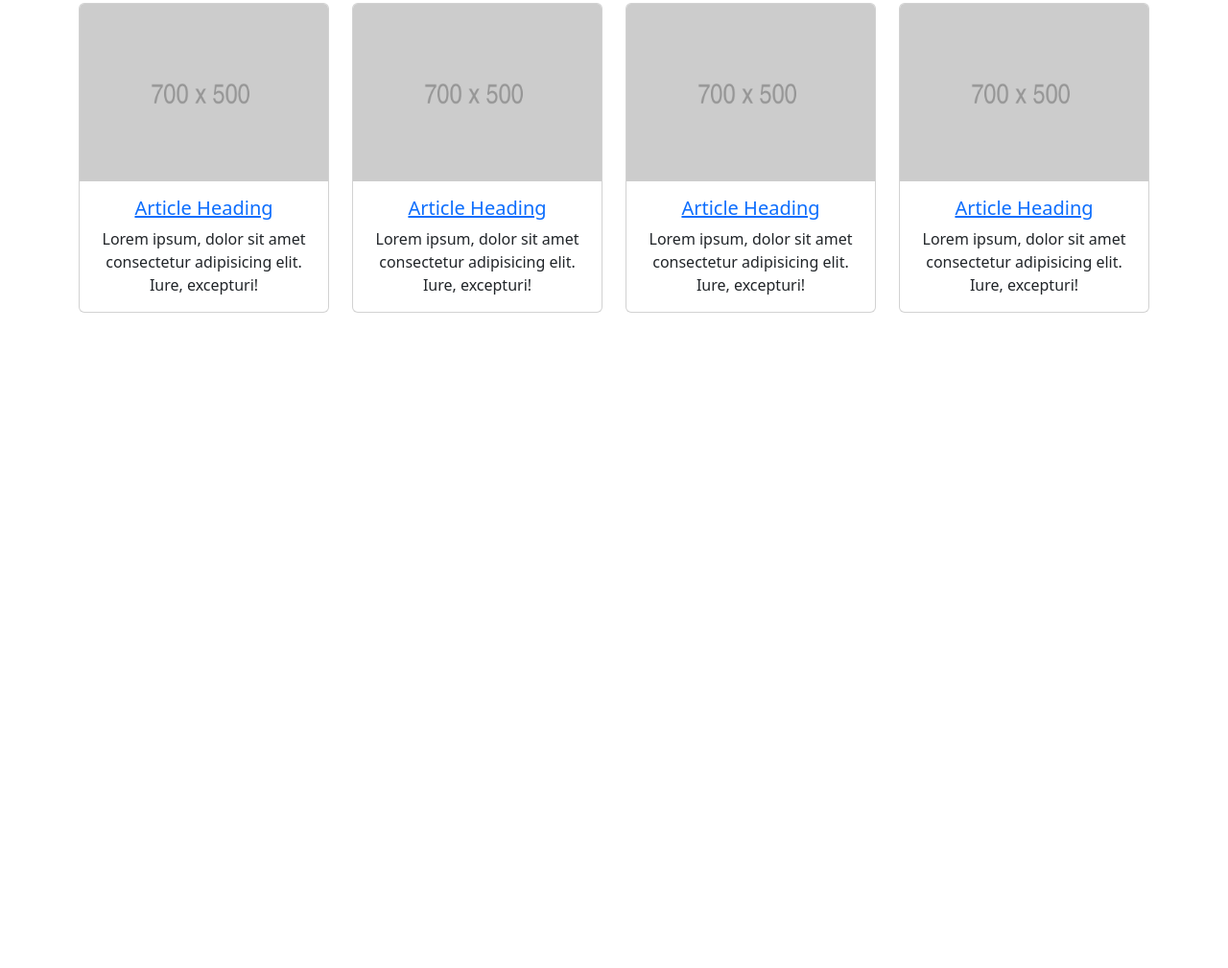
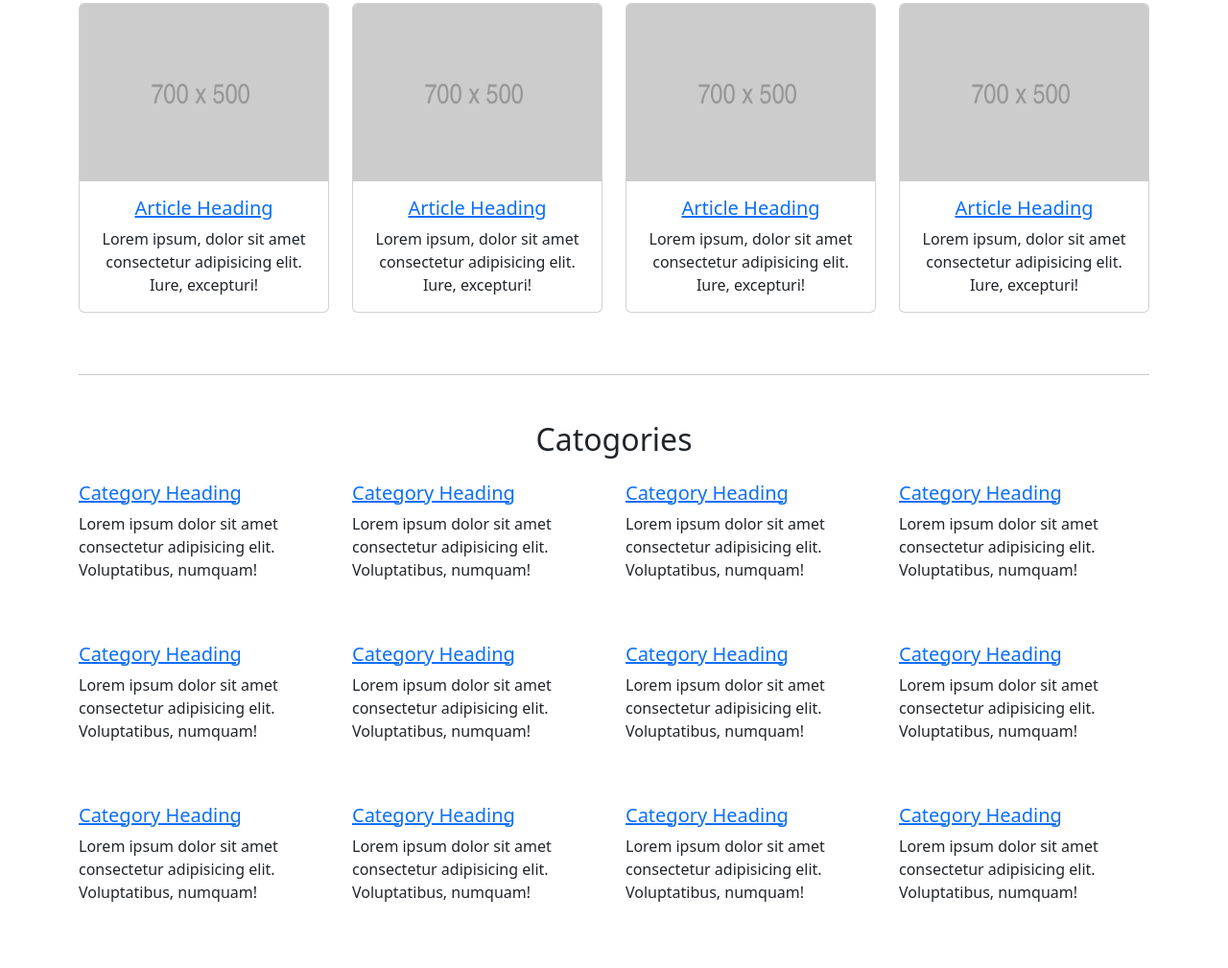
Before and after one commit to danish498/knowledge-base, a website: page index.html in a window 1280 px wide. Shown: the part 237-1246 px from the top of the page at 96% size. Before the commit the page ends 800 px from the top, so only its background shows below. Drawn offline with nearby package versions, Linux system fonts and the light colour scheme.

Commit message:
catogories

```diff
--- a/index.html
+++ b/index.html
@@ -138,6 +138,96 @@
             </div>
           </div>
         </div>
+        <hr class="my-5" />
+        <h2 class="text-center mb-4">Catogories</h2>
+        <div class="row">
+          <div class="col-12 col-sm-6 col-lg-3 mb-sm-5 mb-3">
+            <h3 class="h5"><a href="category.html">Category Heading</a></h3>
+            <p>
+              Lorem ipsum dolor sit amet consectetur adipisicing elit.
+              Voluptatibus, numquam!
+            </p>
+          </div>
+
+          <div class="col-12 col-sm-6 col-lg-3 mb-sm-5 mb-3">
+            <h3 class="h5"><a href="category.html">Category Heading</a></h3>
+            <p>
+              Lorem ipsum dolor sit amet consectetur adipisicing elit.
+              Voluptatibus, numquam!
+            </p>
+          </div>
+          <div class="col-12 col-sm-6 col-lg-3 mb-sm-5 mb-3">
+            <h3 class="h5"><a href="category.html">Category Heading</a></h3>
+            <p>
+              Lorem ipsum dolor sit amet consectetur adipisicing elit.
+              Voluptatibus, numquam!
+            </p>
+          </div>
+
+          <div class="col-12 col-sm-6 col-lg-3 mb-sm-5 mb-3">
+            <h3 class="h5"><a href="category.html">Category Heading</a></h3>
+            <p>
+              Lorem ipsum dolor sit amet consectetur adipisicing elit.
+              Voluptatibus, numquam!
+            </p>
+          </div>
+          <div class="col-12 col-sm-6 col-lg-3 mb-sm-5 mb-3">
+            <h3 class="h5"><a href="category.html">Category Heading</a></h3>
+            <p>
+              Lorem ipsum dolor sit amet consectetur adipisicing elit.
+              Voluptatibus, numquam!
+            </p>
+          </div>
+          <div class="col-12 col-sm-6 col-lg-3 mb-sm-5 mb-3">
+            <h3 class="h5"><a href="category.html">Category Heading</a></h3>
+            <p>
+              Lorem ipsum dolor sit amet consectetur adipisicing elit.
+              Voluptatibus, numquam!
+            </p>
+          </div>
+          <div class="col-12 col-sm-6 col-lg-3 mb-sm-5 mb-3">
+            <h3 class="h5"><a href="category.html">Category Heading</a></h3>
+            <p>
+              Lorem ipsum dolor sit amet consectetur adipisicing elit.
+              Voluptatibus, numquam!
+            </p>
+          </div>
+          <div class="col-12 col-sm-6 col-lg-3 mb-sm-5 mb-3">
+            <h3 class="h5"><a href="category.html">Category Heading</a></h3>
+            <p>
+              Lorem ipsum dolor sit amet consectetur adipisicing elit.
+              Voluptatibus, numquam!
+            </p>
+          </div>
+          <div class="col-12 col-sm-6 col-lg-3 mb-sm-5 mb-3">
+            <h3 class="h5"><a href="category.html">Category Heading</a></h3>
+            <p>
+              Lorem ipsum dolor sit amet consectetur adipisicing elit.
+              Voluptatibus, numquam!
+            </p>
+          </div>
+          <div class="col-12 col-sm-6 col-lg-3 mb-sm-5 mb-3">
+            <h3 class="h5"><a href="category.html">Category Heading</a></h3>
+            <p>
+              Lorem ipsum dolor sit amet consectetur adipisicing elit.
+              Voluptatibus, numquam!
+            </p>
+          </div>
+          <div class="col-12 col-sm-6 col-lg-3 mb-sm-5 mb-3">
+            <h3 class="h5"><a href="category.html">Category Heading</a></h3>
+            <p>
+              Lorem ipsum dolor sit amet consectetur adipisicing elit.
+              Voluptatibus, numquam!
+            </p>
+          </div>
+          <div class="col-12 col-sm-6 col-lg-3 mb-sm-5 mb-3">
+            <h3 class="h5"><a href="category.html">Category Heading</a></h3>
+            <p>
+              Lorem ipsum dolor sit amet consectetur adipisicing elit.
+              Voluptatibus, numquam!
+            </p>
+          </div>
+        </div>
       </div>
     </main>
     <script src="node_modules/bootstrap/dist/js/bootstrap.bundle.js"></script>
```
